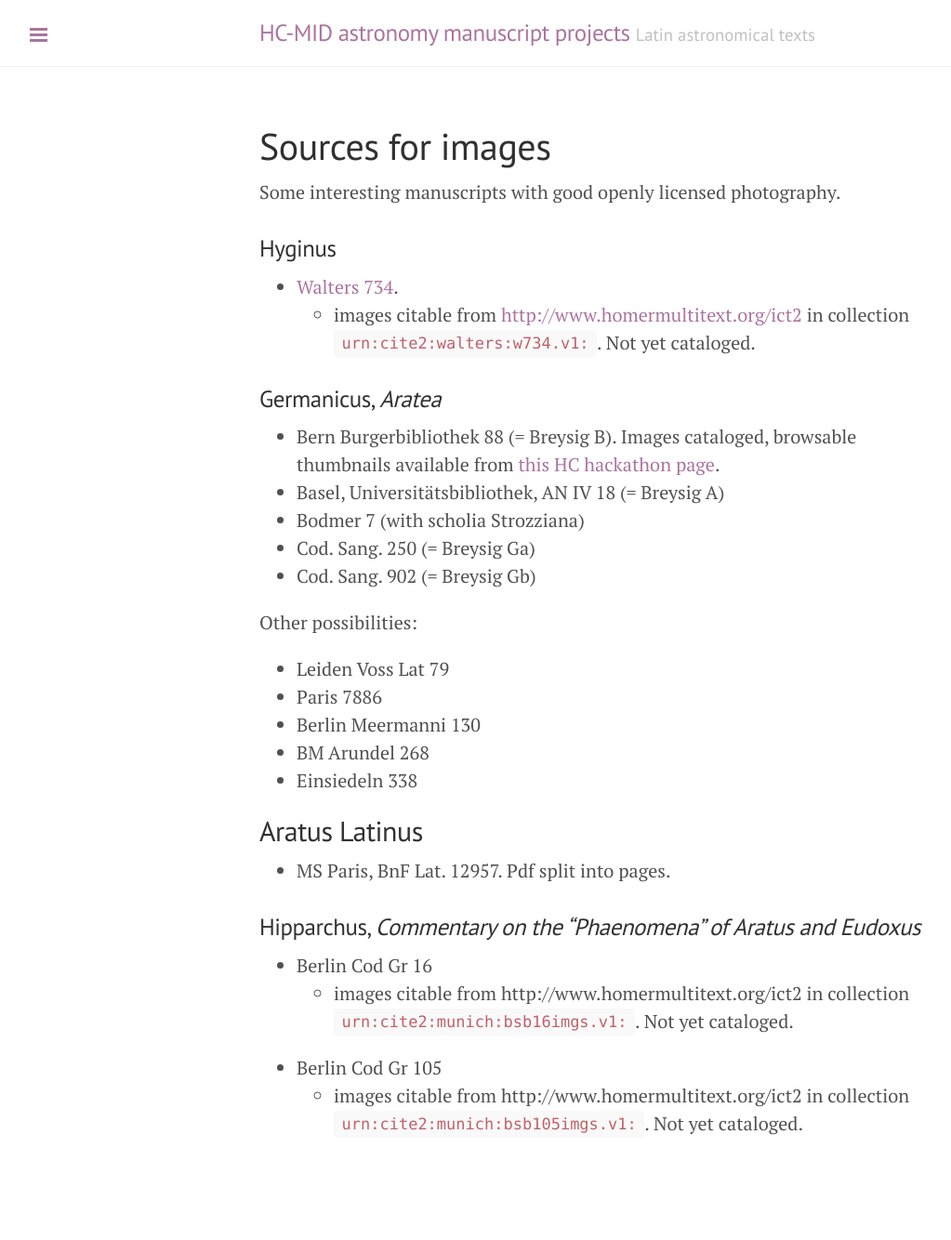
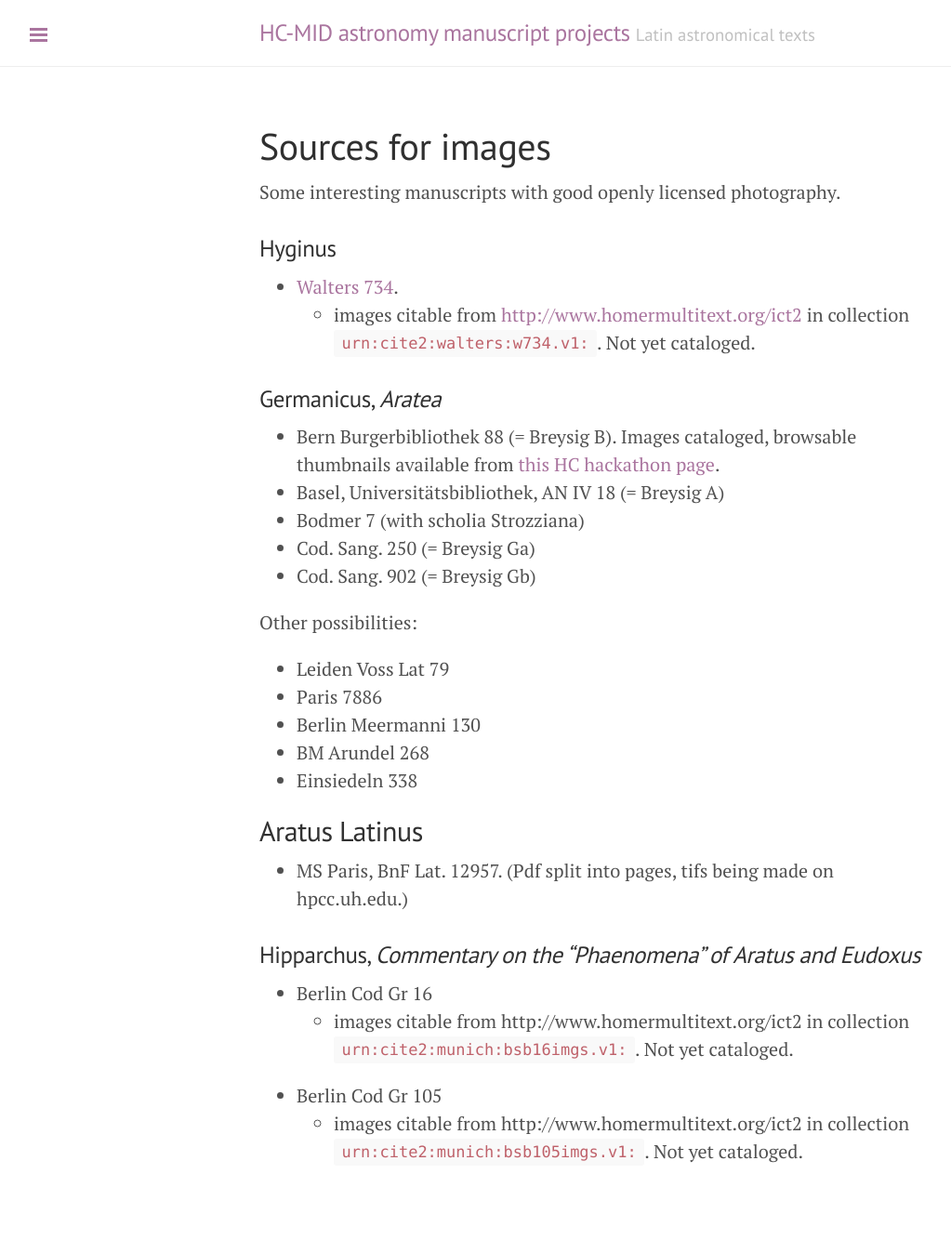
Before and after one commit to HCMID/astronomy, a Jekyll site: the page built from docs/images.md, in a window 1280 px wide. Shown: the whole page at 93% size, without its empty margins (1-1024 px from the left). Built offline with Jekyll 4.4.1, drawn with Linux system fonts in a browser that asks for light colours; before the commit the page ends 1304 px from its top, so only the background shows below that.

Commit message:
Add note on another Paris MS

```diff
--- a/docs/images.md
+++ b/docs/images.md
@@ -32,7 +32,7 @@ Other possibilities:
 ## Aratus Latinus
 
 
--  MS Paris, BnF Lat. 12957.  Pdf split into pages.
+-  MS Paris, BnF Lat. 12957.  (Pdf split into pages, tifs being made on hpcc.uh.edu.)
 
 
 ### Hipparchus, *Commentary on the "Phaenomena" of Aratus and Eudoxus*
```
